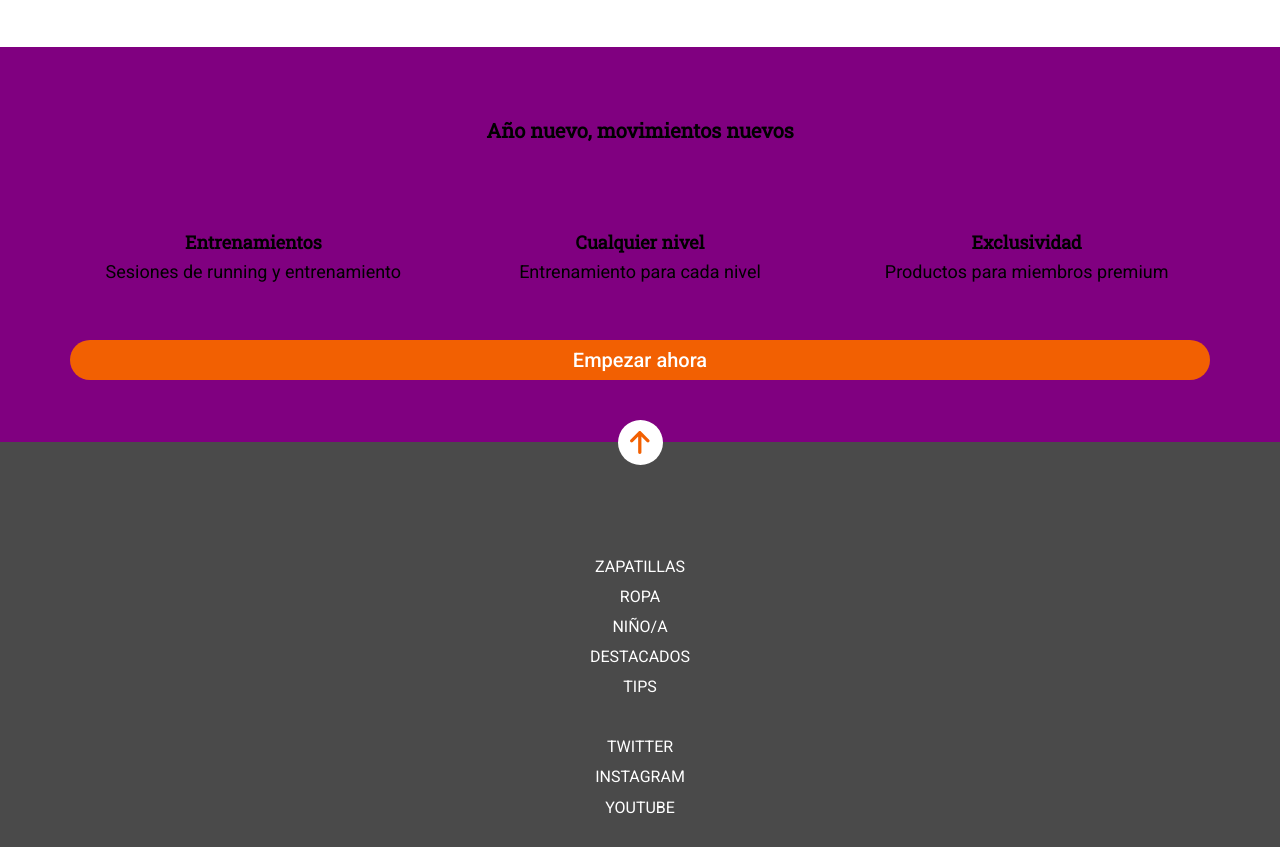
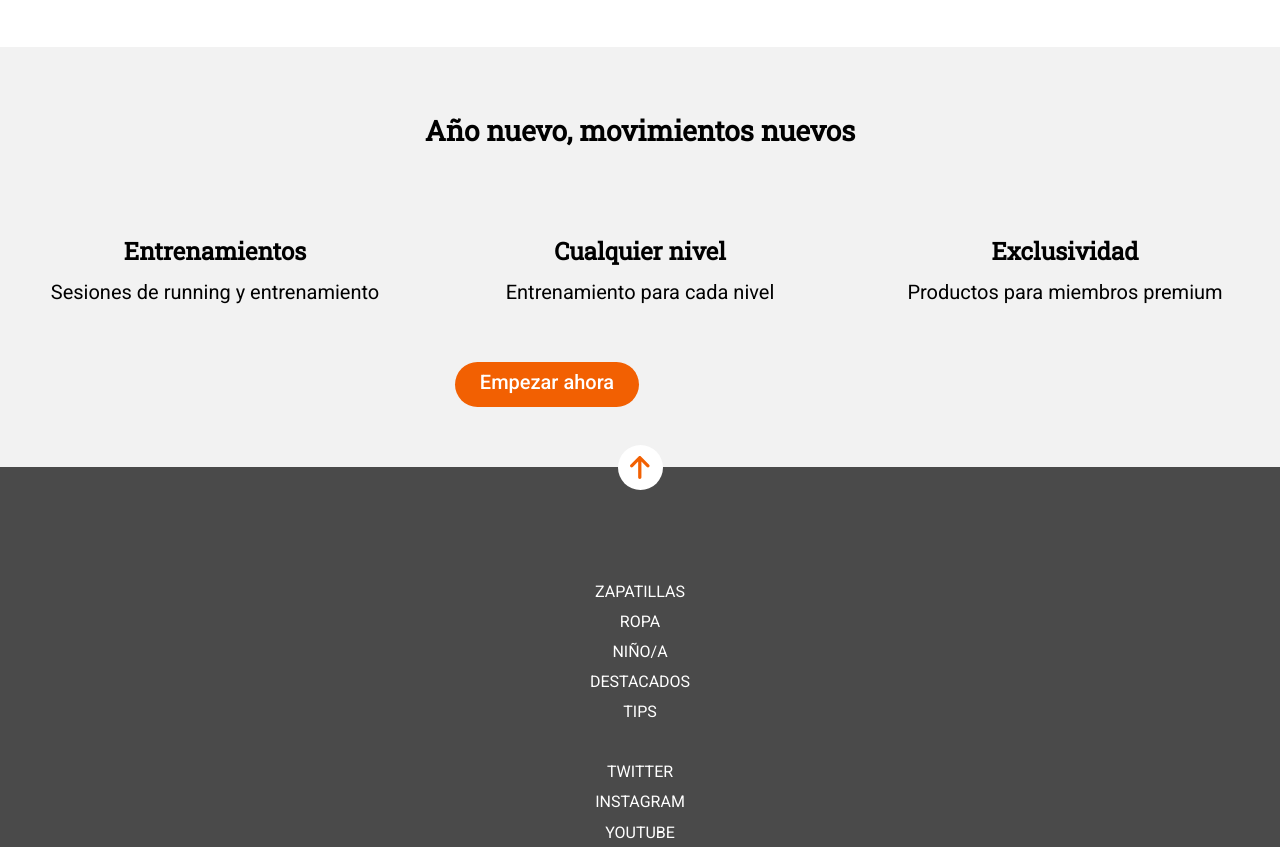
Before and after one commit to Adalab/modulo-1-evaluacion-final-AlmuLloret, a website: page src/html/index.html in a window 1280 px wide. Shown: the part 1033-1880 px from the top of the page. Drawn offline with nearby package versions, Linux system fonts and the light colour scheme; files that its build step writes are made by us from their sources; files whose address does not match are found by name.

Commit message:
Update tablet and desktop version

```diff
--- a/src/scss/layout/_section2.scss
+++ b/src/scss/layout/_section2.scss
@@ -1,7 +1,7 @@
 .section2{
     display:grid;
     grid-template-columns:1fr;
-    grid-template-rows:repeat (5, 125px);
+    grid-template-rows:repeat (5, 1fr);
     background-color: $color--light;
     justify-content: center;
     align-items: center;
@@ -17,11 +17,13 @@
 
     &__article{
         margin-top: 45px;
+        justify-content: center;
+        align-items: center;
 
         &__title{
             font-size: 1.8rem;
             font-family: $font-h;
-            line-height: 30px;
+
         }
 
         &__text{
@@ -33,6 +35,8 @@
     }
     &__button{
 
+        display: inline;
+
         margin: 40px 10px 0 10px;
         font-family: $font-text;
         background-color: $color--brand;
@@ -40,8 +44,13 @@
         font-size: 2rem;
         padding: 8px 10px;
         font-weight: 500;
+        width: 18.4rem;
+        height: 4.5rem;
         border-radius: 22.5px;
         text-decoration: none;
+        text-align: center;
+        justify-content: center;
+        align-items: center;
 
 
     }
@@ -52,22 +61,74 @@
 @media all and (min-width: $breakpoint-tablet) {
 
     .section2{
-    background-color: pink;
     display: grid;
     grid-template-columns:1fr 1fr 1fr;
     grid-template-rows:1fr 1fr 1fr;
+    padding: 0px 20px 0px 20px;
+    height: 410px;
+    column-gap:35px;
 
     &__title{
         grid-column: span 3;
+        font-size: 2.8rem;
+        padding-top: 30px;
+    }
+
+    &__article{
+
+        align-items: center;
+
+        &__title{
+            font-size: 2.4rem;
+        }
+
+        &__text{
+            font-size: 2rem;
+            padding-top: 10px;
+            padding-bottom: 10px;
+        }
     }
 
     &__button{
-         grid-column: span 3;
+
+        text-align: center;
+        margin-bottom: 60px;
+        grid-column: 2/3;
+
     }
 }
+
 }
+
 @media all and (min-width: $breakpoint-desktop){
     .section2{
-        background-color: purple;
+    display: grid;
+    grid-template-columns:1fr 1fr 1fr;
+    grid-template-rows:1fr 1fr 1fr;
+    padding: 0px 20px 0px 20px;
+    height: 420px;
+    column-gap:35px;
+
+    &__title{
+        grid-column: span 3;
+        font-size: 2.8rem;
+        padding-top: 30px;
+    }
+
+    &__article{
+
+        align-items: center;
+
+        &__title{
+            font-size: 2.4rem;
+        }
+
+        &__text{
+            font-size: 2rem;
+            padding-top: 10px;
+            padding-bottom: 10px;
+        }
     }
 }
+
+}
```
Also changed, not shown: src/images/favicon.svg (added).
